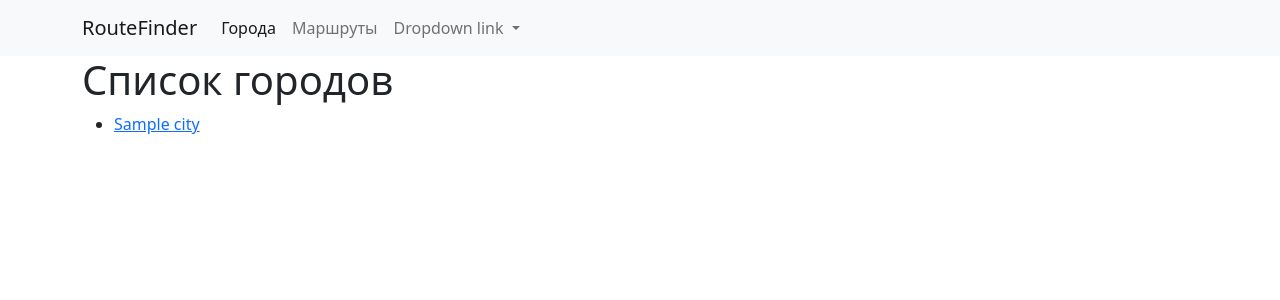
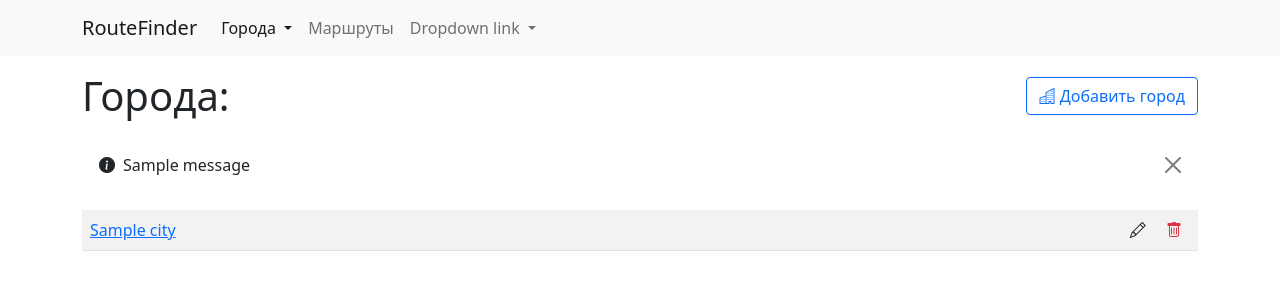
Before and after one commit to suhanoves/route_finder, a Django app: page /cities/ in a window 1280 px wide. Shown: the top 300 px of the page. Run offline with Django 3.2, Linux system fonts and the light colour scheme; tables that the repository leaves empty hold one stand-in row (values such as "Sample post"); one stand-in notice (Sample message) is shown; parts of the project's set-up code (start-up, migrations or seed data) failed here and were passed over; some libraries are stand-ins or nearby versions.

Commit message:
add Django messages for CRUD operations, drying code

```diff
--- a/app/cities/views.py
+++ b/app/cities/views.py
@@ -1,5 +1,7 @@
+from django.contrib import messages
+from django.contrib.messages.views import SuccessMessageMixin
 from django.urls import reverse_lazy
-from django.views.generic import ListView, DetailView, CreateView, UpdateView, DeleteView
+from django.views.generic import ListView, DetailView, CreateView, DeleteView, UpdateView
 
 from cities.models import City
 
@@ -20,20 +22,33 @@ class CityDetailView(DetailView):
     model = City
 
 
-class CityCreateView(CreateView):
+class CityFormView(SuccessMessageMixin):
     model = City
     fields = ['name']
     success_url = reverse_lazy('cities:cities')
 
-
-class CityUpdateView(UpdateView):
-    model = City
-    fields = ['name']
+    def get_success_message(self, cleaned_data):
+        success_message = super().get_success_message(cleaned_data)
+        return messages.success(self.request, success_message, extra_tags='success')
 
 
-class CityDeleteView(DeleteView):
+class CityCreateView(CityFormView, CreateView):
+    success_message = f"Город %(name)s добавлен"
+
+
+class CityUpdateView(CityFormView, UpdateView):
+    success_message = f"Город %(name)s отредактирован успешно"
+
+
+class CityDeleteView(SuccessMessageMixin, DeleteView):
     model = City
     success_url = reverse_lazy('cities:cities')
+    success_message = f"Город %(name)s удалён"
 
     def get(self, request, *args, **kwargs):
         return self.post(request, *args, **kwargs)
+
+    def delete(self, request, *args, **kwargs):
+        obj = self.get_object()
+        messages.success(self.request, self.success_message % obj.__dict__, extra_tags='danger')
+        return super().delete(request, *args, **kwargs)
--- a/app/templates/base.html
+++ b/app/templates/base.html
@@ -11,6 +11,10 @@
               integrity="sha384-F3w7mX95PdgyTmZZMECAngseQB83DfGTowi0iMjiWaeVhAn4FJkqJByhZMI3AhiU"
               crossorigin="anonymous">
 
+        <!-- Bootstrap icons -->
+        <link rel="stylesheet" href="https://cdn.jsdelivr.net/npm/bootstrap-icons@1.5.0/font/bootstrap-icons.css">
+
+        <!-- Favicon -->
         <link rel="icon" type="image/png" href="{% static 'favicon.png' %}">
         <title>
             {% block title %} {% endblock title %}
--- a/app/templates/cities/city_list.html
+++ b/app/templates/cities/city_list.html
@@ -1,15 +1,51 @@
 {% extends 'base.html' %}
+{% load bootstrap_tags %}
 {% block title %}Список городов{% endblock title %}
 
 {% block content %}
-    <h1>Список городов</h1>
+    <div class="row my-3">
+        <div class="col d-flex align-items-center">
+            <h1 class="d-inline-block mb-0">Города:</h1>
+            <a class="btn btn-outline-primary ms-auto" href="{% url 'cities:city_create' %}">
+                <i class="bi bi-building"></i>
+                <span class="">Добавить</span>
+                <span class="d-none d-sm-inline"> город</span>
+            </a>
+        </div>
+    </div>
+
     <div class="row">
         <div class="col">
-            <ul>
-                {% for city in city_list %}
-                    <li><a href="{{ city.get_absolute_url }}">{{ city.name }}</a></li>
+            {% if messages %}
+                {% for message in messages %}
+                    <div class="alert d-flex align-items-center alert-dismissible fade show alert-{{ message.extra_tags }}"
+                         role="alert">
+                        <div class="me-2">{% message_icon message.extra_tags %}</div>
+                        <div>{{ message }}</div>
+                        <button type="button" class="btn-close" data-bs-dismiss="alert" aria-label="Close"></button>
+                    </div>
                 {% endfor %}
-            </ul>
+            {% endif %}
+
+            <table class="table table-striped">
+                <tbody>
+                    {% for city in city_list %}
+                        <tr>
+                            <td>
+                                <a href="{{ city.get_absolute_url }}">{{ city.name }}</a>
+                            </td>
+                            <td class="text-end">
+                                <a class='text-dark d--inline-flex mx-2'
+                                   href="{% url 'cities:city_update' pk=city.pk %}"><i
+                                        class="bi bi-pencil"></i></a>
+                                <a class='text-danger d-inline-flex mx-2'
+                                   href="{% url 'cities:city_delete' pk=city.pk %}"><i
+                                        class="bi bi-trash"></i></a>
+                            </td>
+                        </tr>
+                    {% endfor %}
+                </tbody>
+            </table>
         </div>
     </div>
 {% endblock content %}
--- a/app/templates/header.html
+++ b/app/templates/header.html
@@ -9,13 +9,20 @@
         </button>
         <div class="collapse navbar-collapse" id="navbarNavDropdown">
             <ul class="navbar-nav">
-                <li class="nav-item">
-                    <a class="nav-link {% is_active_tab 'cities:cities' %}" href="{% url 'cities:cities' %}">
+                <li class="nav-item dropdown">
+                    <a class="nav-link dropdown-toggle {% is_active_tab 'cities:cities' %}"
+                       href="{% url 'cities:cities' %}"
+                       id="navbarDropdownCity" role="button"
+                       data-bs-toggle="dropdown" aria-expanded="false">
                         Города
                     </a>
+                    <ul class="dropdown-menu" aria-labelledby="navbarDropdownCity">
+                        <li><a class="dropdown-item" href="{% url 'cities:cities' %}">Список городов</a></li>
+                        <li><a class="dropdown-item" href="{% url 'cities:city_create' %}">Добавить город</a></li>
+                    </ul>
                 </li>
                 <li class="nav-item">
-                    <a class="nav-link {% is_active_tab 'cities:routes' %}" href="{% url 'cities:cities'%}">
+                    <a class="nav-link {% is_active_tab 'cities:routes' %}" href="{% url 'cities:cities' %}">
                         Маршруты
                     </a>
                 </li>
```
Also changed, not shown: app/templates/cities/city_detail.html (+19 -3 lines).
